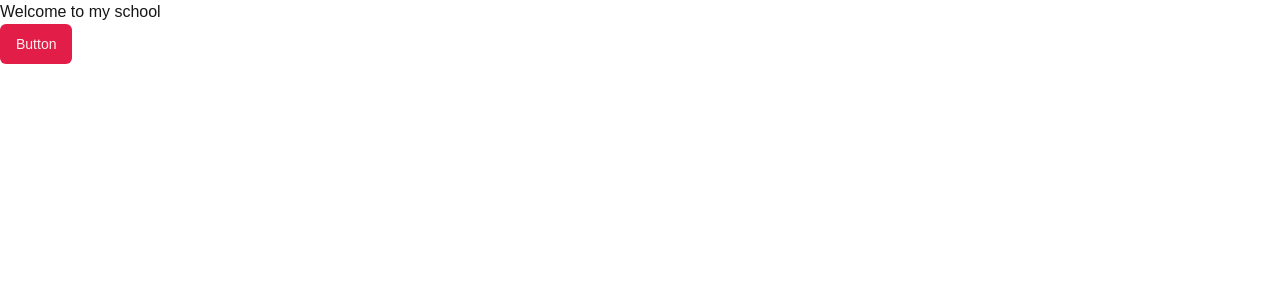
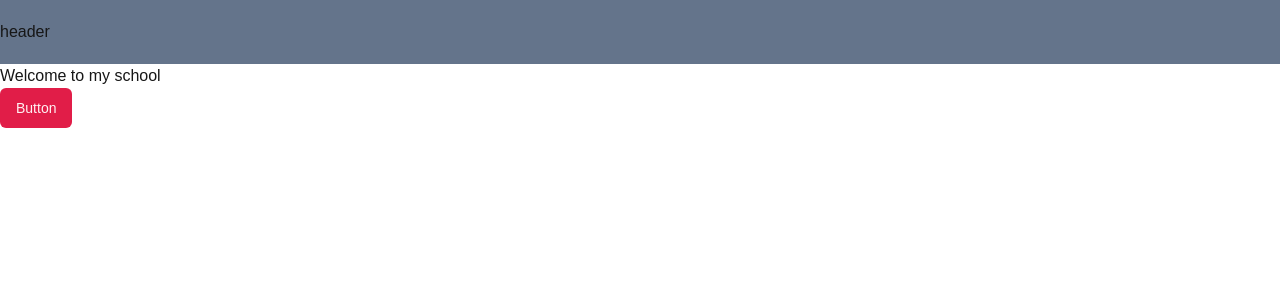
Before and after one commit to umesh37kr/firstschool-ui, a Next.js app: page / in a window 1280 px wide. Shown: the top 300 px of the page. Built offline with nearby package versions, Linux system fonts and the light colour scheme.

Commit message:
add home and custom header folders

```diff
--- a/src/app/page.js
+++ b/src/app/(home)/page.js
@@ -2,9 +2,9 @@ import { Button } from "@/components/ui/button";
 
 export default function Home() {
   return (
-    <main>
+    <>
       <h1>Welcome to my school</h1>
       <Button>Button</Button>
-    </main>
+    </>
   );
 }
--- a/src/app/layout.js
+++ b/src/app/layout.js
@@ -1,5 +1,6 @@
 import localFont from "next/font/local";
 import "./globals.css";
+import Header from "@/components/custom/header";
 
 const geistSans = localFont({
   src: "./fonts/GeistVF.woff",
@@ -23,7 +24,8 @@ export default function RootLayout({ children }) {
       <body
         className={`${geistSans.variable} ${geistMono.variable} antialiased`}
       >
-        {children}
+        <Header />
+        <main>{children}</main>
       </body>
     </html>
   );
--- /dev/null
+++ b/src/components/custom/header.jsx
@@ -0,0 +1,11 @@
+const Header = () => {
+  return (
+    <header className="bg-slate-500">
+      <nav className="container py-5">
+        <div>header</div>
+      </nav>
+    </header>
+  );
+};
+
+export default Header;
```
